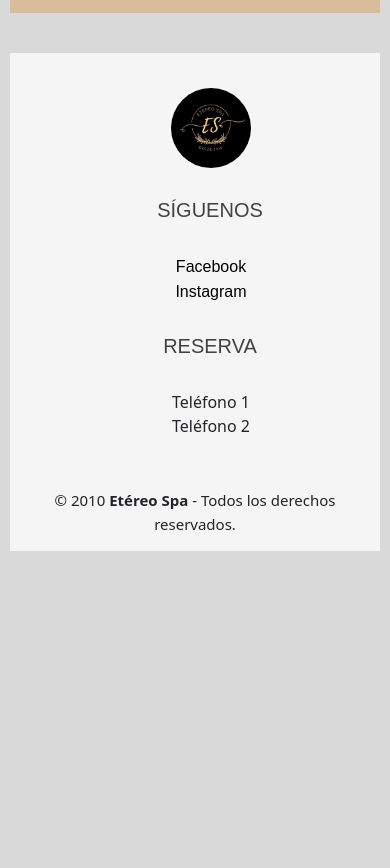
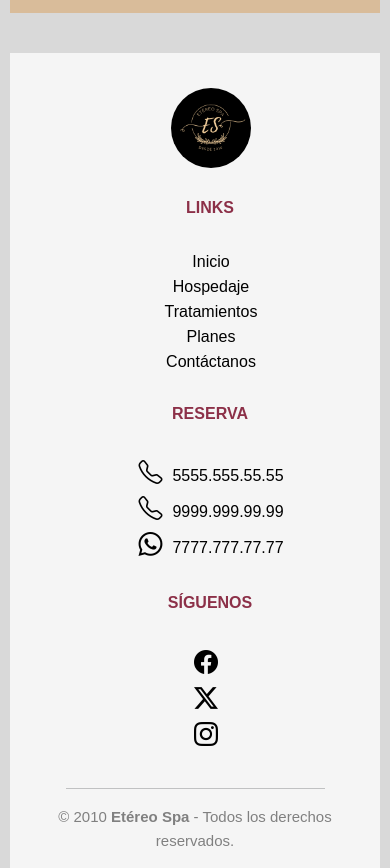
Before and after one commit to Neyda369/proyecto-neyda-comision-57680, a website: page pages/hospedaje.html in a window 390 px wide. Shown: the part 2789-3657 px from the top of the page. Before the commit the page ends 3340 px from the top, so only its background shows below. Drawn offline with nearby package versions, Linux system fonts and the light colour scheme; a web font is replaced by a local one.

Commit message:
modificación mediaqueries del footer, breakpoint 1020; y cambios en el footer en general, estilos y más información

```diff
--- a/pages/hospedaje.html
+++ b/pages/hospedaje.html
@@ -7,6 +7,7 @@
     <title>Hospedaje</title>
     <link href="https://cdn.jsdelivr.net/npm/bootstrap@5.3.3/dist/css/bootstrap.min.css" rel="stylesheet"
         integrity="sha384-QWTKZyjpPEjISv5WaRU9OFeRpok6YctnYmDr5pNlyT2bRjXh0JMhjY6hW+ALEwIH" crossorigin="anonymous">
+    <link rel="stylesheet" href="https://cdn.jsdelivr.net/npm/bootstrap-icons@1.11.3/font/bootstrap-icons.min.css">
     <link rel="stylesheet" href="../css/style.css">
 </head>
 
@@ -71,7 +72,8 @@
                             </h2>
                             <p> Check in: jueves 11 am - Check out: viernes 3 pm <br><br>
 
-                                PRECIO: 200$ habitación regular y 250$ habitación superior. (precio para dos personas). <br><br> Incluye:
+                                PRECIO: 200$ habitación regular y 250$ habitación superior. (precio para dos personas).
+                                <br><br> Incluye:
 
                                 Masaje anti estrés, todas las comidas, uso de nuestras instalaciones - sauna, baño de
                                 vapor y jacuzzi. <br><br>
@@ -94,7 +96,8 @@
                             <h2>
                                 Spa con hospedaje - 2 Noches
                             </h2>
-                            <p> <strong>JUEVES A SÁBADO</strong> <br>Check in: jueves 2 pm - Check out: sábado 3 pm <br> VIERNES A DOMINGO
+                            <p> <strong>JUEVES A SÁBADO</strong> <br>Check in: jueves 2 pm - Check out: sábado 3 pm <br>
+                                VIERNES A DOMINGO
                                 <br> Check
                                 in:
                                 viernes 2:00 pm - Check out: domingo 3:00 <br>PRECIO: 200$ habitación regular y 250$
@@ -124,7 +127,8 @@
                             <h2>
                                 Plan Spa con Hospedaje 24 horas
                             </h2>
-                            <p><strong>JUEVES A SÁBADO</strong> <br>Check in: jueves 2 pm - Check out: sábado 3 pm <br> VIERNES A DOMINGO
+                            <p><strong>JUEVES A SÁBADO</strong> <br>Check in: jueves 2 pm - Check out: sábado 3 pm <br>
+                                VIERNES A DOMINGO
                                 <br> Check
                                 in:
                                 viernes 2:00 pm - Check out: domingo 3:00 <br>PRECIO: 200$ habitación regular y 250$
@@ -146,29 +150,42 @@
     </main>
     <!-- FOOTER -->
     <footer class="footer">
-        <div class="group-1">
-            <div class="box">
+        <div class="footer-container">
+            <div class="footer-content">
                 <a href="#">
                     <img class="logo" src="../assets/img/logo-etereo-spa.png"
                         alt="logo de etéreo spa fondo negro con letra doradas">
                 </a>
             </div>
-            <div class="box">
-                <h4>SÍGUENOS</h4>
-                <ul class="red-social">
-                    <li><a href="#" class="fa fa-facebook">Facebook</a></li>
-                    <li><a href="#" class="fa fa-instagram">Instagram</a></li>
+            <div class="footer-content">
+                <h4>LINKS</h4>
+                <ul class="social-icons">
+                    <li><a href="../index.html">Inicio</a></li>
+                    <li><a href="#">Hospedaje</a></li>
+                    <li><a href="../pages/tratamientos.html">Tratamientos</a></li>
+                    <li><a href="../pages/planes.html">Planes</a></li>
+                    <li><a href="../pages/contactanos.html">Contáctanos</a></li>
                 </ul>
             </div>
-            <div class="box">
+            <div class="footer-content">
                 <h4>RESERVA</h4>
-                <ul class="reserva">
-                    <li>Teléfono 1</li>
-                    <li>Teléfono 2</li>
+                <ul class="social-icons">
+                    <li><a href="#"><i class="bi bi-telephone"></i>5555.555.55.55</a></li>
+                    <li><a href="#"><i class="bi bi-telephone"></i>9999.999.99.99</a></li>
+                    <li><a href="#"><i class="bi bi-whatsapp"></i>7777.777.77.77</a></li>
+                </ul>
+            </div>
+            <div class="footer-content">
+                <h4>SÍGUENOS</h4>
+                <ul class="social-icons">
+                    <li><a href="#"><i class="bi bi-facebook"></i></a></li>
+                    <li><a href="#"><i class="bi bi-twitter-x"></i></a></li>
+                    <li><a href="#"><i class="bi bi-instagram"></i></a></li>
                 </ul>
             </div>
         </div>
-        <div class="group-2">
+        <hr>
+        <div class="rights">
             <small>&copy; 2010 <b>Etéreo Spa</b> - Todos los derechos reservados. </small>
         </div>
     </footer>
--- a/scss/components/_footer.scss
+++ b/scss/components/_footer.scss
@@ -3,16 +3,19 @@
     background-color: whitesmoke;
     margin-top: 2.5rem;
 
-    .group-1 {
+}
+
+.footer-container {
     width: 100%;
     max-width: 1200px;
     margin: auto;
     display: grid;
-        grid-template-columns: repeat(3, 1fr);
+    grid-template-columns: repeat(4, 1fr);
     grid-gap: 50px;
     padding: 45px 0px;
+}
 
-        .box {
+.footer-content {
     width: 100%;
     height: 100%;
     display: flex;
@@ -20,21 +23,23 @@
     align-items: center;
     flex-direction: column;
 
-            .logo {
-                margin-left: 2rem;
+
+    h4 {
+        color: map-get($txt-color, pink);
+        margin: auto;
+        font-size: 1rem;
+        font-family: Arial, Helvetica, sans-serif;
+        font-weight: 800;
+        padding-left: 30px;
+        margin-bottom: 2rem;
+
+        &:hover {
+            color: map-get($txt-color, wine);
+
+        }
     }
 
-
-            h4 {
-                color: rgba(0, 0, 0, 0.733);
-                margin: auto;
-                font-size: 1.25rem;
-                font-family: Arial, Helvetica, sans-serif;
-                padding-left: 30px;
-                margin-bottom: 2rem;
-            }
-
-            .red-social {
+    .social-icons {
         width: 100%;
         height: 100%;
         display: flex;
@@ -58,30 +63,30 @@
         }
 
         a:hover {
-                    color: #8C3048
-                }
+            color: #8C3048;
+            padding-left: .375rem;
         }
     }
 }
 
-    .group-1 {
-        .reserva {
-            width: 100%;
-            height: 100%;
-            display: flex;
-            justify-content: center;
-            align-items: center;
-            flex-direction: column;
-            margin: auto;
-        }
+i {
+    font-size: 1.5rem;
+    margin-right: .625rem;
 }
 
-    .group-2 {
+.rights {
     padding: .9375rem .625rem;
     text-align: center;
 
     small {
         font-size: .9375rem;
+        font-family: Arial, Helvetica, sans-serif;
+        font-weight: 400;
+        color: gray;
     }
 }
+
+hr {
+    width: 70%;
+    margin: auto;
 }
--- /dev/null
+++ b/scss/layouts/_mediaqueries1060.scss
@@ -0,0 +1,32 @@
+@media (max-width: 1060px) {
+
+    .footer {
+        .footer-container {
+            width: 90%;
+            grid-template-columns: repeat(2, 1fr);
+            grid-gap: 1.875rem;
+            padding: 35px 0px;
+
+            .logo {
+                margin-left: 2rem;
+            }
+        }
+    }
+}
+
+@media (max-width: 625px) {
+
+    .footer {
+        .footer-container {
+            width: 90%;
+            grid-template-columns: repeat(1, 4fr);
+            grid-gap: 30px;
+            padding: 35px 0px;
+        }
+
+        .logo {
+            margin-left: 2rem;
+        }
+
+    }
+}
--- a/scss/layouts/_mediaqueries625.scss
+++ /dev/null
@@ -1,11 +0,0 @@
-@media (max-width: 625px) {
-
-    .footer {
-        .group-1 {
-            width: 90%;
-            grid-template-columns: repeat(1, 1fr);
-            grid-gap: 30px;
-            padding: 35px 0px;
-        }
-    }
-}
--- a/scss/style.scss
+++ b/scss/style.scss
@@ -17,6 +17,6 @@
 @import "./layouts/mediaqueries320";
 @import "./layouts/mediaqueries425";
 @import "./layouts/mediaqueries473";
-@import "./layouts/mediaqueries625";
+@import "./layouts/mediaqueries1060";
 @import "./layouts/mediaqueries991";
 @import "./layouts/mediaqueries1020";
```
Also changed, not shown: index.html (+26 -12 lines), pages/contactanos.html (+26 -12 lines), pages/planes.html (+28 -13 lines), pages/tratamientos.html (+26 -12 lines), css/style.css. Lines whose indentation alone changed are shown as unchanged.
